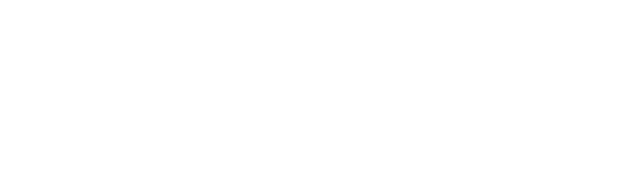
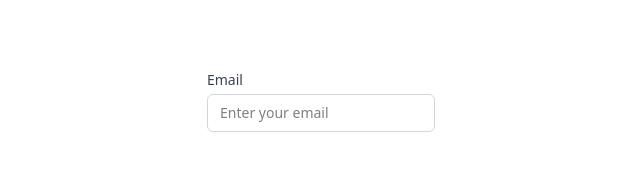
Before and after one commit to BOB-Tronics/bob-tronics, a Next.js app in the folder frontend/: page / in a window 1280 px wide. Shown: the part 299-470 px from the top of the page, without its empty margins (319-959 px from the left). Built offline with nearby package versions, Linux system fonts and the light colour scheme.

Commit message:
Added input reusable component

```diff
--- a/frontend/src/app/page.tsx
+++ b/frontend/src/app/page.tsx
@@ -1,10 +1,14 @@
 "use client";
 
-import Button from "@/components/ui/Button";
+import Input from "@/components/ui/Input";
 function Home() {
   return (
     <main className="my-auto mx-auto">
-
+     <Input
+  label="Email"
+  type="email"
+  placeholder="Enter your email"
+/>
     </main>
   );
 }
--- a/frontend/src/components/ui/Button.tsx
+++ b/frontend/src/components/ui/Button.tsx
@@ -2,6 +2,7 @@ type ButtonProps = {
   label: string;
   variant: "primary" | "secondary" | "danger";
   size: "small" | "medium" | "large";
+  loading?: boolean;
 } & React.ButtonHTMLAttributes<HTMLButtonElement>;
 
 const baseStyles =
@@ -19,7 +20,7 @@ const sizeStyles = {
   large: "px-6 py-3 text-lg",
 };
 
-function Button({ label, variant, size, className, ...props }: ButtonProps) {
+function Button({ label, variant, size, className,loading, ...props }: ButtonProps) {
   return (
     <button
       className={`${baseStyles} ${variantStyles[variant]} ${sizeStyles[size]} ${className ?? ""}`}
--- /dev/null
+++ b/frontend/src/components/ui/Input.tsx
@@ -0,0 +1,35 @@
+import React from "react";
+
+type InputProps = React.InputHTMLAttributes<HTMLInputElement> & {
+  label?: string;
+  error?: boolean;
+};
+
+export default function Input({
+  error,
+  label,
+  className,
+  ...props
+}: InputProps) {
+  return (
+    <div className="w-full">
+      {label && (
+        <label className="mb-1 block text-sm font-medium text-gray-700">
+          {label}
+        </label>
+      )}
+
+      <input
+        {...props}
+        className={`w-full rounded-md border px-3 py-2 text-sm outline-none transition
+          ${
+            error
+              ? "border-red-500 focus:border-red-500 focus:ring-red-500/20"
+              : "border-gray-300 focus:border-blue-500 focus:ring-blue-500/20"
+          }
+          disabled:cursor-not-allowed disabled:bg-gray-100 disabled:opacity-60
+          ${className ?? ""}`}
+      />
+    </div>
+  );
+}
```
